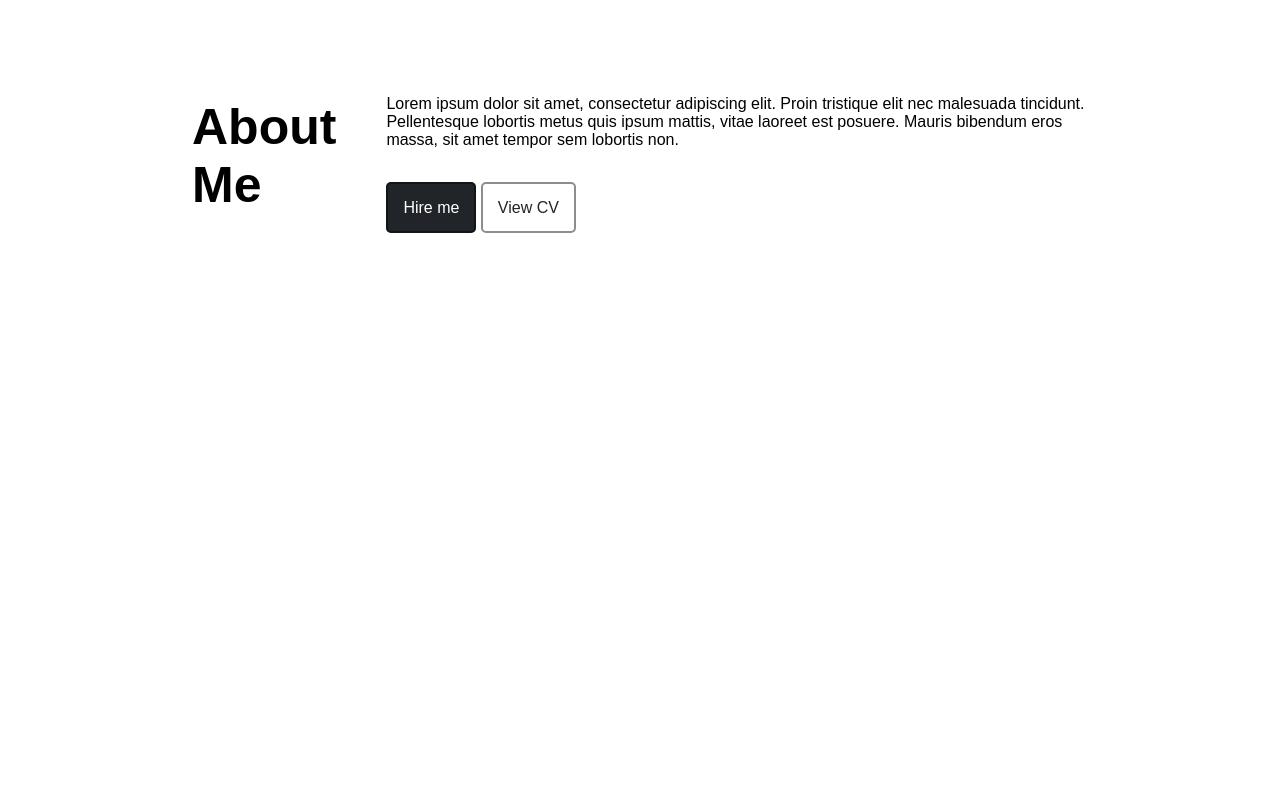
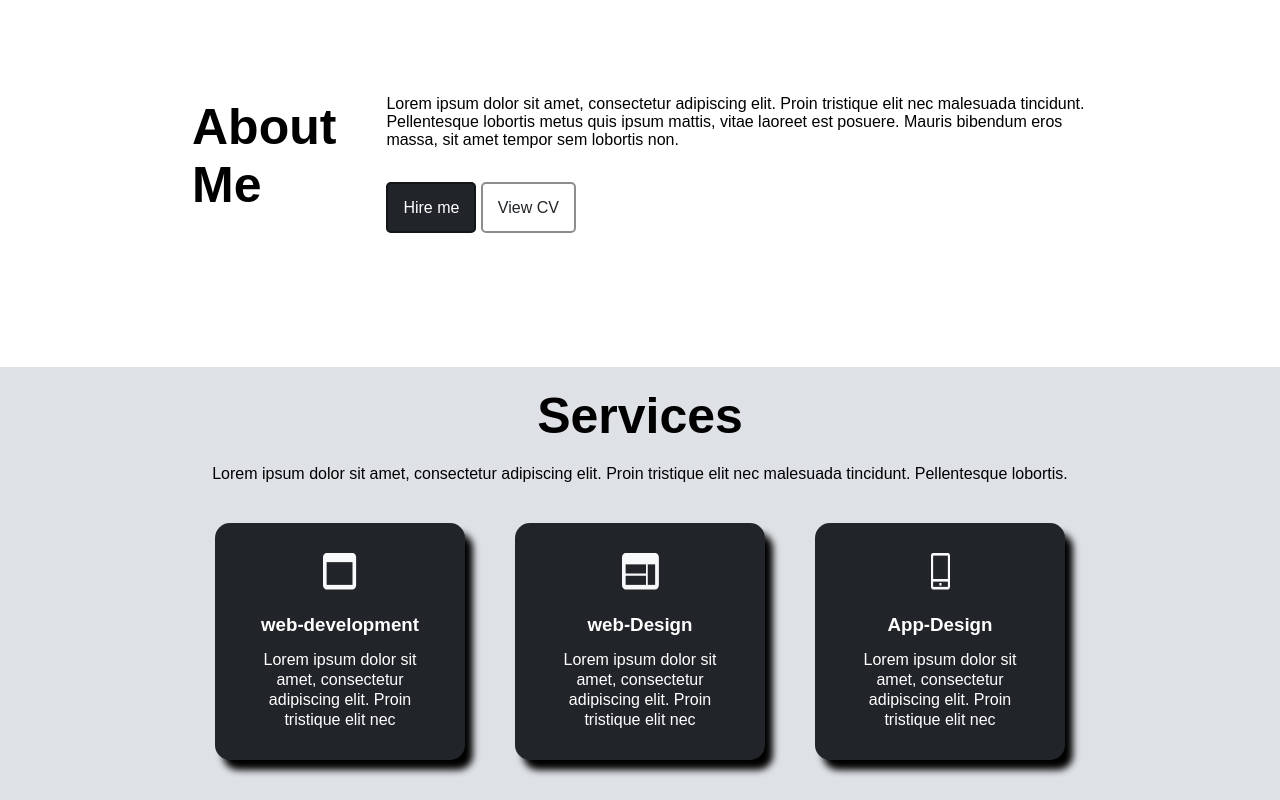
Before and after one commit to abdelrahmanayman3/9-R, a plain HTML site: page index.html in a window 1280 px wide. Shown: the part 503-1303 px from the top of the page. Before the commit the page ends 820 px from the top, so only its background shows below. Drawn offline with Linux system fonts and the light colour scheme.

Commit message:
ADD:Service Section

```diff
--- a/assets/styles/main.css
+++ b/assets/styles/main.css
@@ -9,12 +9,11 @@
   --platinum: #dee2e6;
   --black: black;
 }
-html{
+html {
   font-family: sans-serif;
 }
 a {
   text-decoration: none;
-
 }
 .container {
   padding: 0 15px;
@@ -38,7 +37,6 @@ a {
 header {
   position: fixed;
   width: 100%;
-
 }
 
 header .container {
@@ -88,7 +86,6 @@ header nav input {
   }
 }
 @media (min-width: 992px) {
-
   .container {
     width: 100%;
   }
@@ -98,49 +95,47 @@ header nav input {
   }
   header nav ul {
     display: flex;
-
   }
   header nav ul li {
     padding: 20px 30px;
   }
-  header nav ul li a{
+  header nav ul li a {
     color: var(--white);
   }
 }
- main .hero{
+main .hero {
   background-color: var(--platinum);
 }
- main .hero .container{
+main .hero .container {
   display: flex;
   align-items: center;
   justify-content: center;
   gap: 80px;
 }
- main .hero .container h1{
+main .hero .container h1 {
   font-size: 30px;
 }
-  main .hero .container .subtitle{
+main .hero .container .subtitle {
   text-transform: capitalize;
   padding: 20px 0;
   flex-wrap: wrap;
 }
- main .hero .container .btn{
+main .hero .container .btn {
   color: var(--white);
   padding: 10px;
   background-color: var(--dark-gunmetal);
   border: 1px solid transparent;
   border-radius: 5px;
 }
-  main .hero .container .btn:hover{
+main .hero .container .btn:hover {
   border: 1px solid var(--dark-gunmetal);
   cursor: pointer;
   font-weight: bold;
   color: var(--dark-gunmetal);
   background-color: transparent;
-
 }
- @media(max-width:991px){
-main .hero .container{
+@media (max-width: 991px) {
+  main .hero .container {
     display: flex;
     text-align: center;
     flex-wrap: wrap;
@@ -148,16 +143,15 @@ main .hero .container{
   main .hero .container .info {
     padding-top: 100px;
   }
-main .hero .container .info h1{
+  main .hero .container .info h1 {
     letter-spacing: 1px;
-
   }
-main .hero .container .info .btn{
+  main .hero .container .info .btn {
     margin-top: 10px;
-    padding:10px 30px;
+    padding: 10px 30px;
   }
 }
- main .hero .container .image{
+main .hero .container .image {
   margin-top: 30px;
 }
 
@@ -168,7 +162,7 @@ margin-top: 30px;
   color: var(--white);
   padding: 15px;
 }
-  .about .container{
+.about .container {
   display: flex;
   align-items: center;
   justify-content: center;
@@ -176,23 +170,22 @@ margin-top: 30px;
   gap: 50px;
 }
 
-  @media (max-width:991px){
+@media (max-width: 991px) {
   .about {
     padding-top: 30px;
     text-align: center;
   }
-.about .info p{
+  .about .info p {
     padding-bottom: 40px;
     text-align: start;
   }
-.about .info :hover{
+  .about .info :hover {
     background-color: var(--white);
     color: var(--dark-gunmetal);
     font-weight: bold;
   }
-
 }
-  @media (min-width:992px){
+@media (min-width: 992px) {
   .about .container {
     width: 70%;
     display: flex;
@@ -200,20 +193,62 @@ margin-top: 30px;
     justify-content: center;
     padding: 100px 0;
   }
-.about .container h2{
+  .about .container h2 {
     font-size: 50px;
   }
   .about .info p {
     padding-bottom: 50px;
   }
-.about .info a{
+  .about .info a {
     width: 40px;
   }
 }
-  .about .info a:hover{
+.about .info a:hover {
   cursor: pointer;
 }
-  .about .info .btn-view{
+.about .info .btn-view {
   background-color: var(--white);
   color: var(--dark-gunmetal);
 }
+.services {
+  padding-top: 50px;
+}
+.services .container {
+  background-color: var(--platinum);
+}
+
+.services .container h2 {
+  font-size: 50px;
+  text-align: center;
+  padding: 20px 0;
+}
+.services .container .p-service {
+  text-align: center;
+}
+.services .container .services-list {
+  display: flex;
+  justify-content: center;
+  gap: 50px;
+  padding: 40px 0;
+}
+.services .container .services-list div {
+  background-color: var(--dark-gunmetal);
+  color: var(--white);
+  max-width: 250px;
+  border-radius: 15px;
+  box-shadow: 8px 10px 7px black;
+  text-align: center;
+  padding: 30px;
+  line-height: 30px;
+}
+.services .container .services-list div h3 {
+  padding: 10px;
+}
+.services .container .services-list div p {
+  line-height: 20px;
+}
+@media (max-width:991px){
+    .services .container .services-list{
+        flex-wrap: wrap;
+    }
+}
--- a/index.html
+++ b/index.html
@@ -58,6 +58,27 @@
 
 
         </section>
+        <section class="services" id="Services">
+            <div class="container">
+                <h2 >Services</h2>
+                <p class="p-service">Lorem ipsum dolor sit amet, consectetur adipiscing elit. Proin tristique elit nec malesuada tincidunt. Pellentesque lobortis.</p>
+                <div class="services-list">
+                    <div ><img src="assets/icons/web-development.webp" alt="">
+                        <h3>web-development</h3>
+                        <p>Lorem ipsum dolor sit amet, consectetur adipiscing elit. Proin tristique elit nec </p>
+                    </div>
+                     <div><img src="assets/icons/web-design.webp" alt="">
+                        <h3>web-Design</h3>
+                        <p>Lorem ipsum dolor sit amet, consectetur adipiscing elit. Proin tristique elit nec </p>
+                    </div>
+                     <div><img src="assets/icons/mobile.webp" alt="">
+                        <h3>App-Design</h3>
+                        <p>Lorem ipsum dolor sit amet, consectetur adipiscing elit. Proin tristique elit nec </p>
+                    </div>
+
+                </div>
+            </div>
+        </section>
     </main>
 </body>
 </html>
```
Lines whose indentation alone changed are shown as unchanged.
